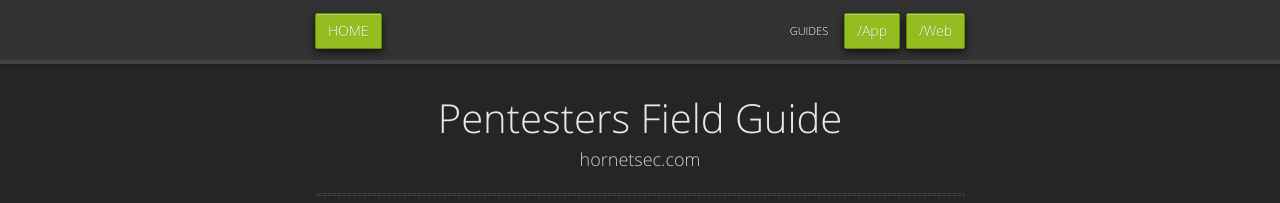
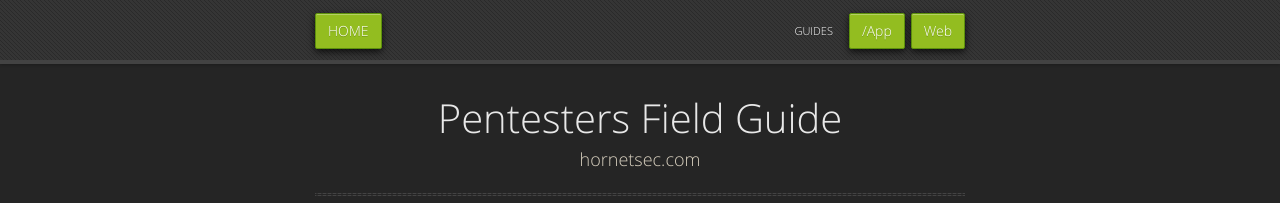
Before and after one commit to hornetsec/hornetsec.github.io, a Jekyll site: the page built from index.md, in a window 1280 px wide. Shown: the top 203 px of the page. Built offline with Jekyll 4.4.1, drawn with Linux system fonts in a browser that asks for light colours.

Commit message:
Update default.html

```diff
--- a/_layouts/default.html
+++ b/_layouts/default.html
@@ -22,7 +22,7 @@
         <nav>
           <li class="fork"><a href="https://hornetsec.com">HOME</a></li>
           {% if site.show_downloads %}
-            <li class="downloads"><a href="./web.md">/Web</a></li>
+            <li class="downloads"><a href="./web">Web</a></li>
             <li class="downloads"><a href="{{ site.github.tar_url }}">/App</a></li>
             <li class="title">GUIDES</li>
           {% endif %}
```
